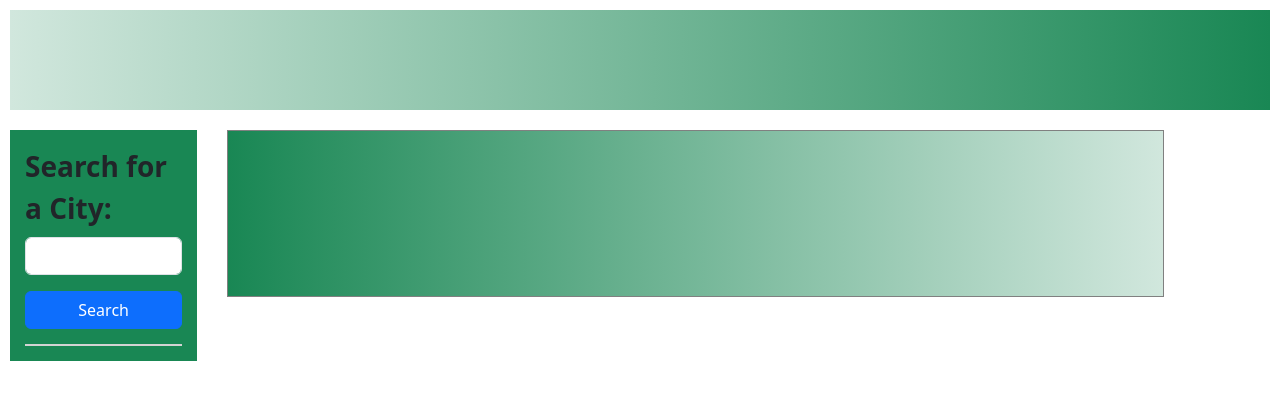
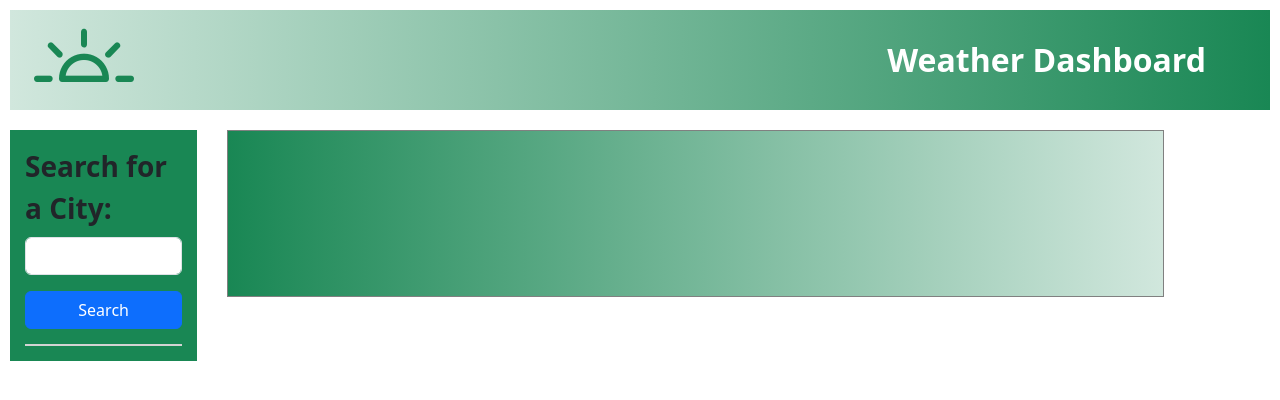
Before and after one commit to rozierhj/weather_api_page, a website: page index.html in a window 1280 px wide. Drawn offline with nearby package versions, Linux system fonts and the light colour scheme.

Commit message:
added bootstrap icon to header

```diff
--- a/assets/CSS/style.css
+++ b/assets/CSS/style.css
@@ -204,3 +204,29 @@ button{
 #search-history .old-search:hover{
     cursor: pointer;
 }
+header{
+    display: flex;
+    align-items:end;
+    font-size: 100px;
+}
+header i{
+    display: flex;
+    align-items: end;
+    margin-left: 24px;
+    color:var(--bs-success);
+
+}
+header h3{
+    display: flex;
+    align-items: center;
+    justify-content: end;
+    font-weight: 700;
+    font-size: 32px;
+    height: 100%;
+    width: 100%;
+    color: white;
+    margin: 0;
+    padding: 0;
+    padding-right: 64px;
+
+}
--- a/index.html
+++ b/index.html
@@ -14,7 +14,10 @@
     <title>Weather Forecast</title>
   </head>
   <body>
-    <header></header>
+    <header>
+      <i class="bi bi-brightness-alt-high"></i>
+      <h3>Weather Dashboard</h3>
+    </header>
 
     <main>
       <div id="city-searches">
```
